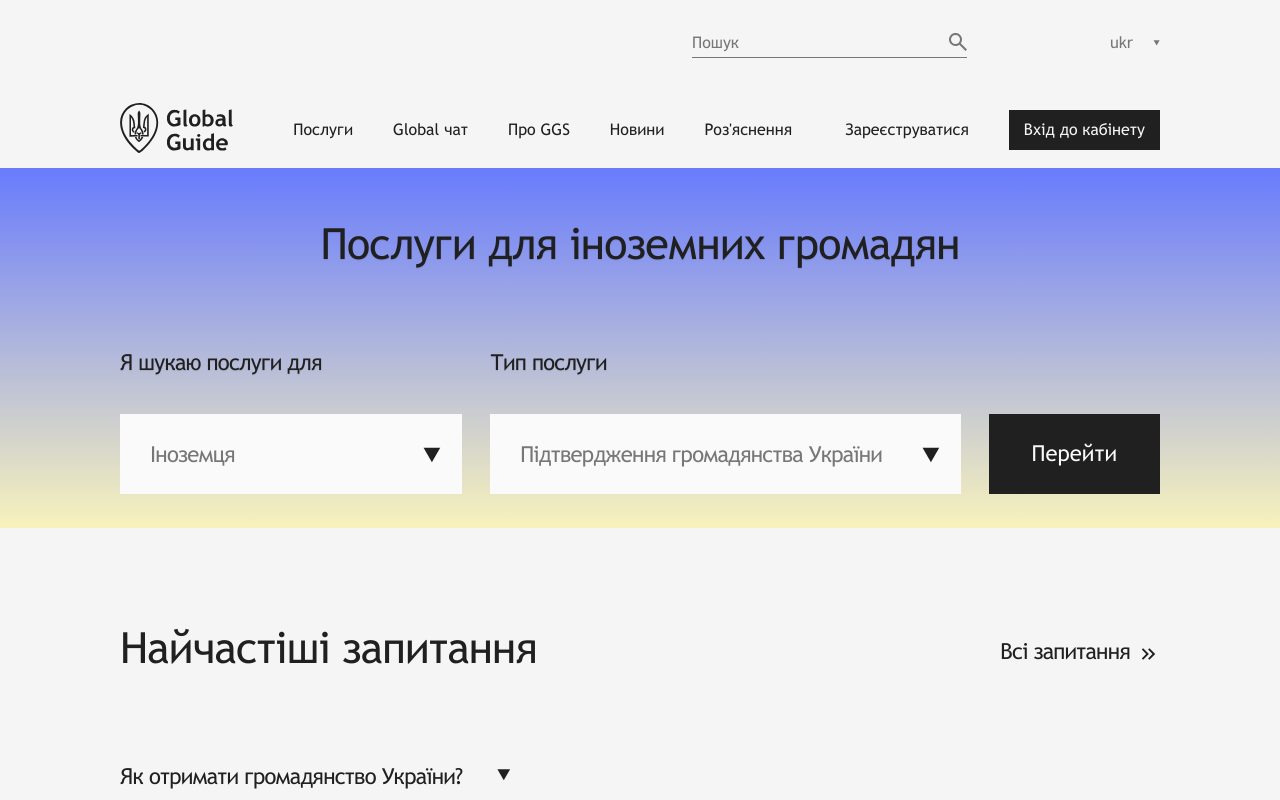
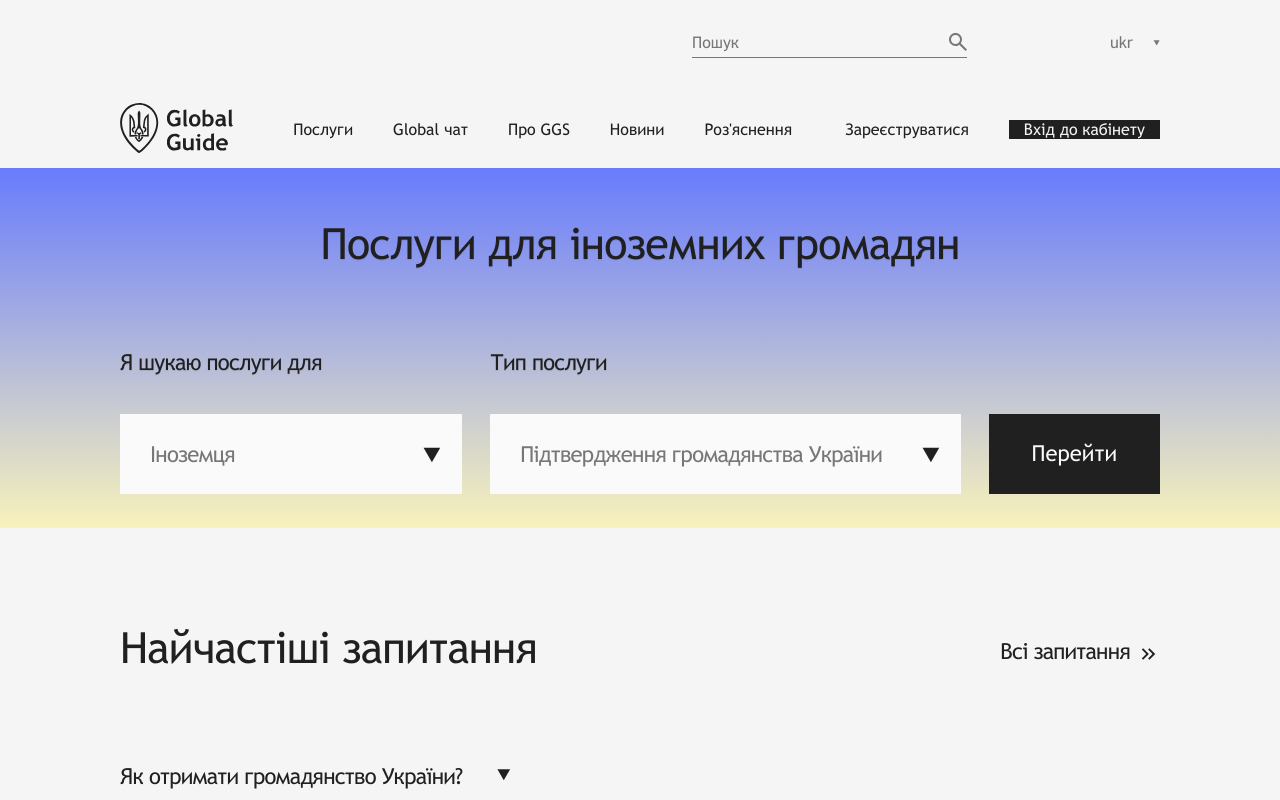
Before and after one commit to Julia2063/global_guide, a React (Create React App) app: page / in a window 1280 px wide. Shown: the top 800 px of the page. Built offline with nearby package versions, Linux system fonts and the light colour scheme.

Commit message:
Solution 2

```diff
--- a/src/style/App.scss
+++ b/src/style/App.scss
@@ -278,7 +278,6 @@ a {
 
   &__item {
     padding-right: 40px;
-    line-height: 40px;
 
     &:last-child {
       padding-right: 0;
@@ -305,7 +304,11 @@ a {
     @include onMobile {
       line-height: inherit;
       padding-right: 0;
-      padding-bottom: 60px;
+      padding-bottom: 50px;
+
+      &:last-child {
+        padding-bottom: 0;
+      }
     }
   }
 
@@ -338,11 +341,11 @@ a {
 
       &:first-child {
         align-self: center;
-        margin-bottom: 60px;
+        margin-bottom: 50px;
       }
 
       &:nth-child(2) {
-        margin-bottom: 90px;
+        margin-bottom: 80px;
         width: 100%;
       }
     }
@@ -359,10 +362,11 @@ a {
       display: none;
       @include onMobile {
         display: block;
+        width: 100%;
 
         & .navbar__link {
           border-bottom: 1px solid;
-          padding-bottom: 0;
+          width: max-content;
         }
       }
     }
@@ -1256,6 +1260,7 @@ a {
     font-size: inherit;
     line-height: inherit;
     font-family: inherit;
+    color: inherit;
   }
 }
 
```
